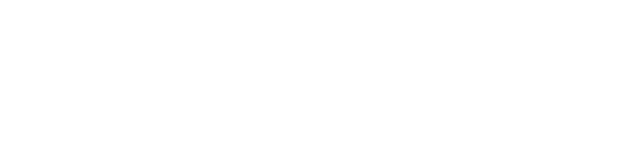
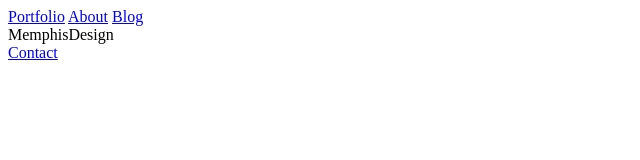
Before and after one commit to Nitin-0017/Capstone_Project, a plain HTML site: page capstone.html in a window 1280 px wide. Shown: the whole page, without its empty margins (0-640 px from the left). Drawn offline with Linux system fonts and the light colour scheme.

Commit message:
Header Created

```diff
--- a/capstone.html
+++ b/capstone.html
@@ -8,6 +8,18 @@
 </head>
 <body>
 
+    <header class="header">
+        <nav class="nav-container">
+        <div class="nav-links">
+            <a href="#portfolio" class="nav-link">Portfolio</a>
+            <a href="#about" class="nav-link">About</a>
+            <a href="#blog" class="nav-link">Blog</a>
+        </div>
+        <div class="brand-logo">MemphisDesign</div>
+        <a href="#contact" class="nav-link">Contact</a>
+
+        </nav>
+    </header>
 
 
 </body>
```
